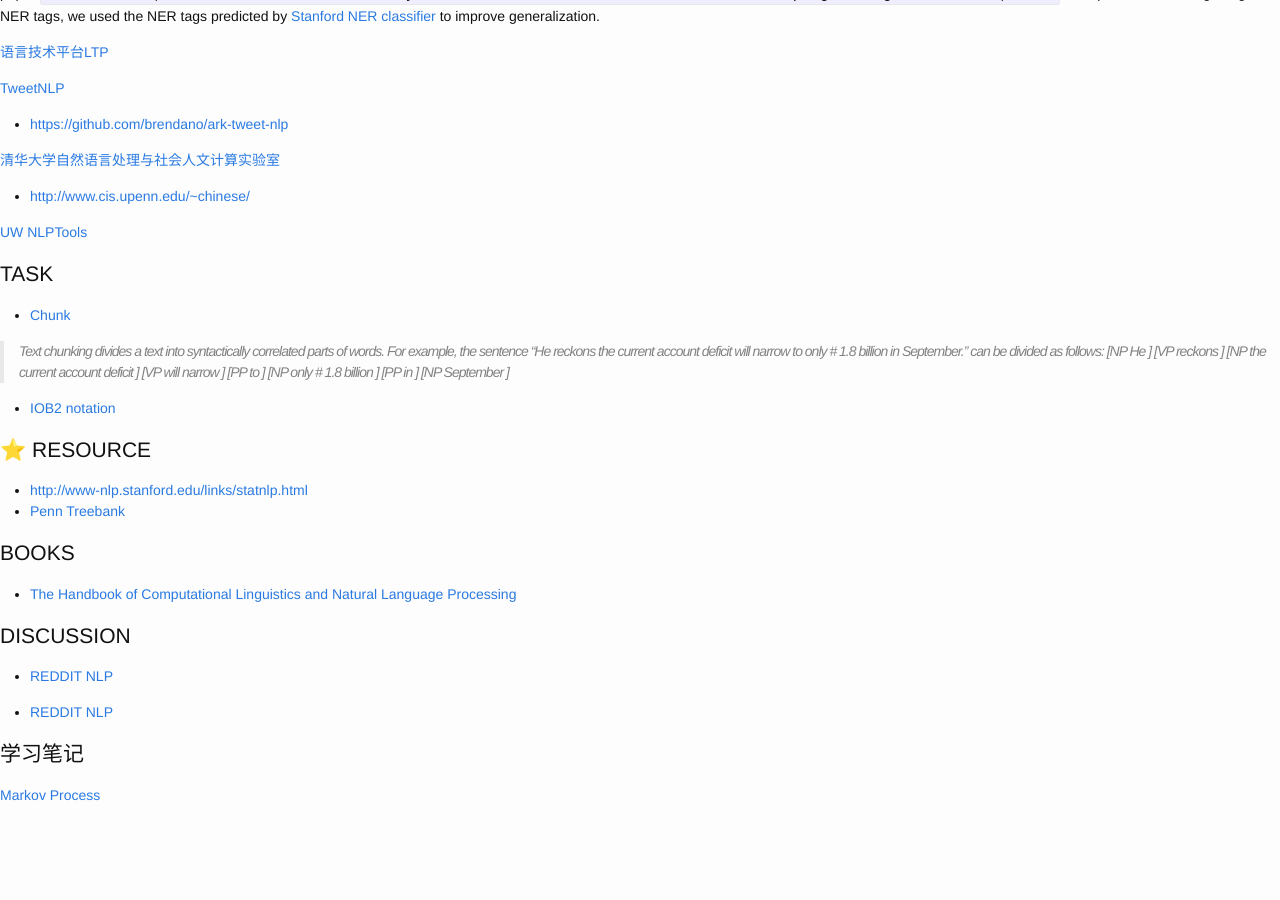
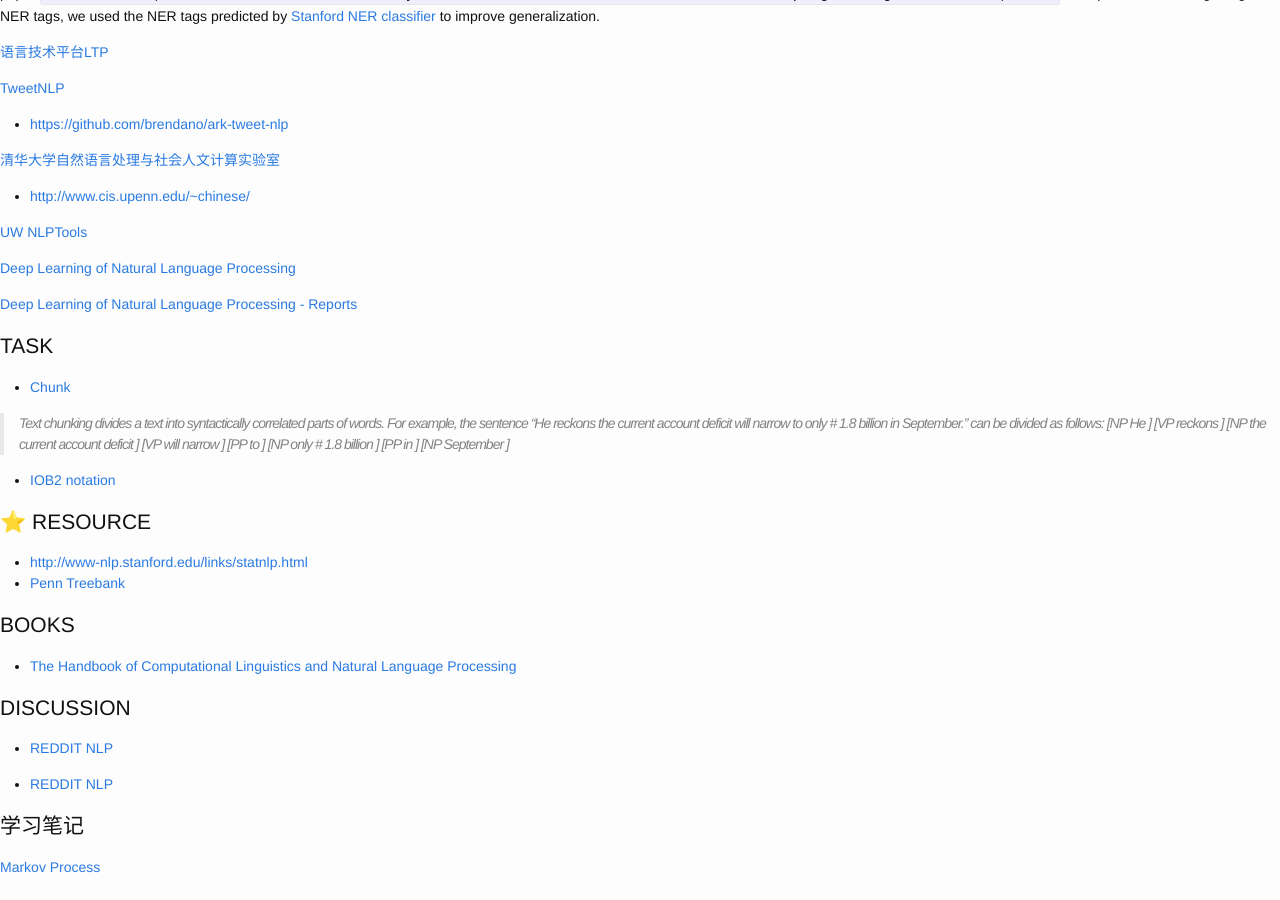
Before and after one commit to cnwarden/cnwarden.github.io, a Jekyll site: the page built from ml/index.md, in a window 1280 px wide and 900 px high, scrolled down 687 px. Built offline with Jekyll 4.4.1, drawn with Linux system fonts in a browser that asks for light colours; emoji names are drawn with the system emoji font; before the commit the page ends 1523 px from its top, so only the background shows below that.

Commit message:
Update index.md

```diff
--- a/ml/index.md
+++ b/ml/index.md
@@ -51,6 +51,10 @@ Stanford relation extractor is a Java implementation to find relations between t
 
 [UW NLPTools](https://github.com/knowitall/nlptools)
 
+[Deep Learning of Natural Language Processing](http://cs224d.stanford.edu/index.html)
+
+[Deep Learning of Natural Language Processing - Reports](http://cs224d.stanford.edu/reports.html)
+
 # TASK
 
 * [Chunk](http://www.chokkan.org/software/crfsuite/tutorial.html)
```
